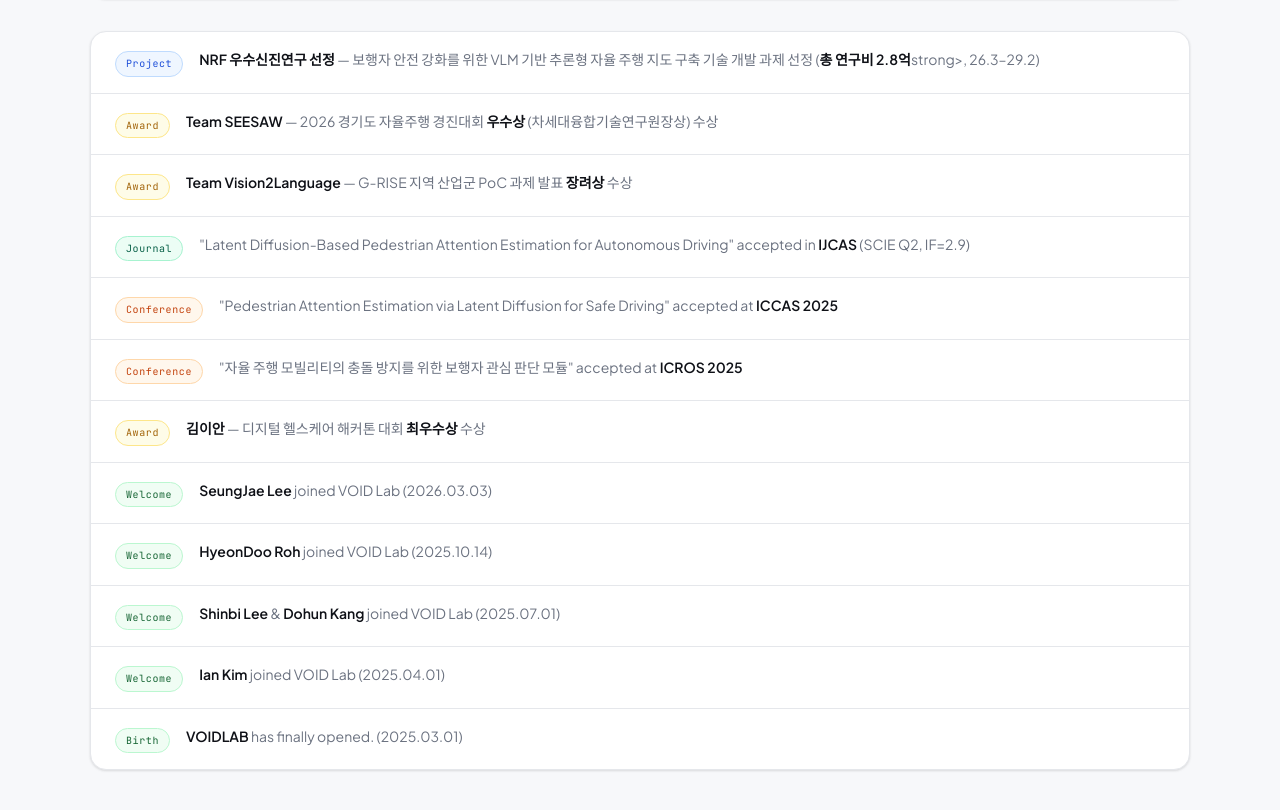
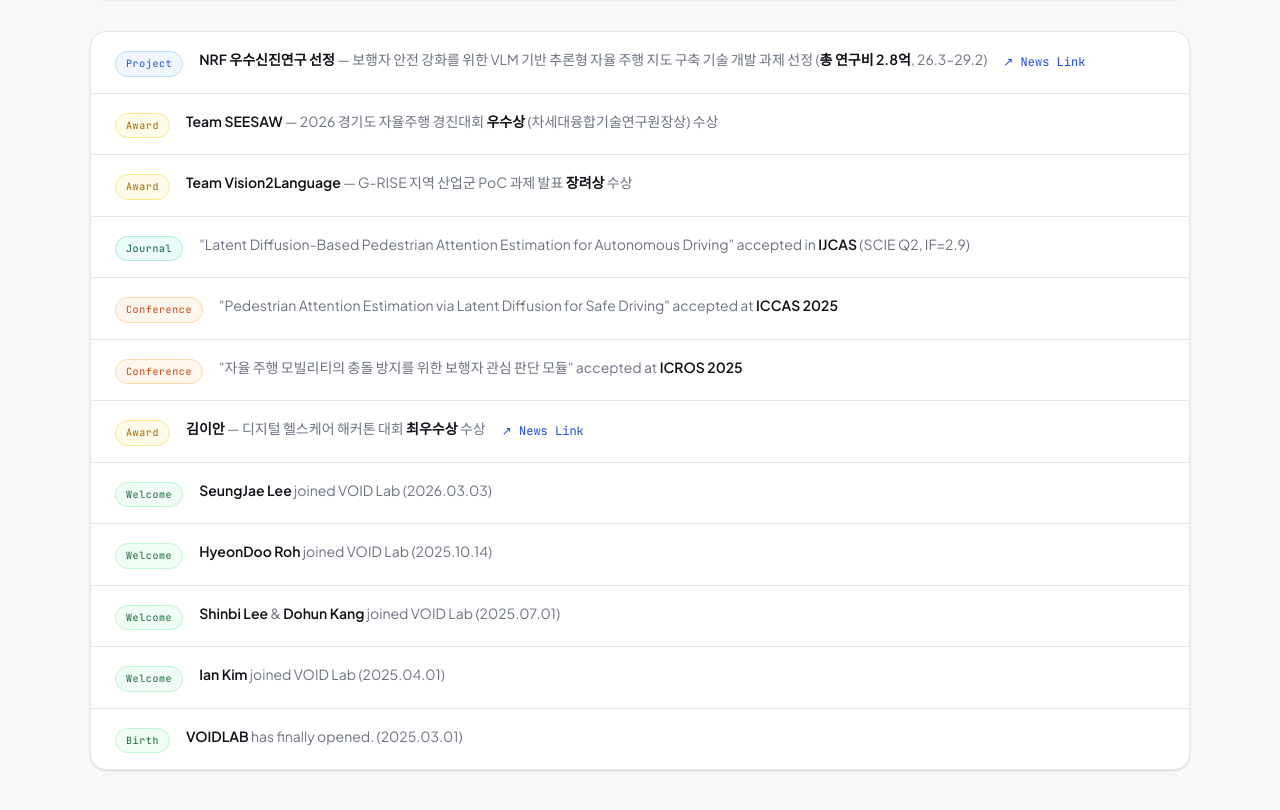
Before and after one commit to wonje-tech/voidlab_page, a plain HTML site: page index.html in a window 1280 px wide. Shown: the part 1546-2356 px from the top of the page. Drawn offline with nearby package versions, Linux system fonts and the light colour scheme.

Commit message:
Update index.html

```diff
--- a/index.html
+++ b/index.html
@@ -540,13 +540,21 @@
         </div>
       </div>
       <div class="news-grid reveal">
-        <div class="news-item"><span class="news-badge badge-project">Project</span><span class="news-text"><strong>NRF 우수신진연구 선정</strong> — 보행자 안전 강화를 위한 VLM 기반 추론형 자율 주행 지도 구축 기술 개발 과제 선정 (<strong>총 연구비 2.8억</strong>strong>, 26.3–29.2)</span></div>
+        <div class="news-item"><span class="news-badge badge-project">Project</span><span class="news-text"><strong>NRF 우수신진연구 선정</strong> — 보행자 안전 강화를 위한 VLM 기반 추론형 자율 주행 지도 구축 기술 개발 과제 선정 (<strong>총 연구비 2.8억</strong>, 26.3–29.2)</span>
+          <a class="video-link" href="https://www.hufs.ac.kr/hufs/11404/subview.do?enc=Zm5jdDF8QEB8JTJGYmJzJTJGaHVmcyUyRjIxODglMkYyNTM5MzMlMkZhcnRjbFZpZXcuZG8lM0Y%3D" target="_blank" rel="noopener">
+            ↗ News Link
+          </a>
+        </div>
         <div class="news-item"><span class="news-badge badge-award">Award</span><span class="news-text"><strong>Team SEESAW</strong> — 2026 경기도 자율주행 경진대회 <strong>우수상</strong> (차세대융합기술연구원장상) 수상</span></div>
         <div class="news-item"><span class="news-badge badge-award">Award</span><span class="news-text"><strong>Team Vision2Language</strong> — G-RISE 지역 산업군 PoC 과제 발표 <strong>장려상</strong> 수상</span></div>
         <div class="news-item"><span class="news-badge badge-journal">Journal</span><span class="news-text">"Latent Diffusion-Based Pedestrian Attention Estimation for Autonomous Driving" accepted in <strong>IJCAS</strong> (SCIE Q2, IF=2.9)</span></div>
         <div class="news-item"><span class="news-badge badge-conference">Conference</span><span class="news-text">"Pedestrian Attention Estimation via Latent Diffusion for Safe Driving" accepted at <strong>ICCAS 2025</strong></span></div>
         <div class="news-item"><span class="news-badge badge-conference">Conference</span><span class="news-text">"자율 주행 모빌리티의 충돌 방지를 위한 보행자 관심 판단 모듈" accepted at <strong>ICROS 2025</strong></span></div>
-        <div class="news-item"><span class="news-badge badge-award">Award</span><span class="news-text"><strong>김이안</strong> — 디지털 헬스케어 해커톤 대회 <strong>최우수상</strong> 수상</span></div>
+        <div class="news-item"><span class="news-badge badge-award">Award</span><span class="news-text"><strong>김이안</strong> — 디지털 헬스케어 해커톤 대회 <strong>최우수상</strong> 수상</span>
+         <a class="video-link" href="https://www.hufs.ac.kr/hufs/11406/subview.do?enc=Zm5jdDF8QEB8JTJGYmJzJTJGaHVmcyUyRjIxOTAlMkYyMjczNjglMkZhcnRjbFZpZXcuZG8lM0Y%3D" target="_blank" rel="noopener">
+            ↗ News Link
+          </a>
+        </div>
         <div class="news-item"><span class="news-badge badge-welcome">Welcome</span><span class="news-text"><strong>SeungJae Lee</strong> joined VOID Lab (2026.03.03)</span></div>
         <div class="news-item"><span class="news-badge badge-welcome">Welcome</span><span class="news-text"><strong>HyeonDoo Roh</strong> joined VOID Lab (2025.10.14)</span></div>
         <div class="news-item"><span class="news-badge badge-welcome">Welcome</span><span class="news-text"><strong>Shinbi Lee</strong> &amp; <strong>Dohun Kang</strong> joined VOID Lab (2025.07.01)</span></div>
```
